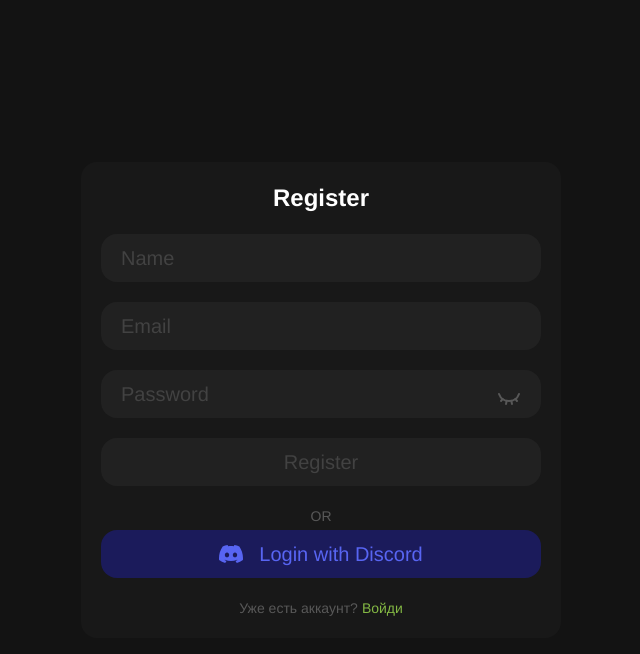
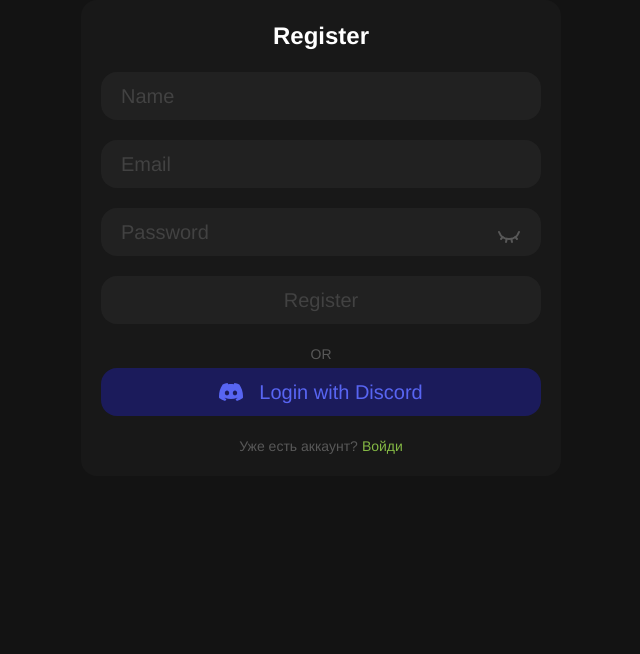
Before and after one commit to Eltarchik/hysers, a Next.js app: page /register in a window 1280 px wide. Shown: the top 654 px of the page, without its empty margins (319-959 px from the left). Built offline with nearby package versions, Linux system fonts and the light colour scheme; no server answers.

Commit message:
header sticky

```diff
--- a/src/app/layout.tsx
+++ b/src/app/layout.tsx
@@ -33,7 +33,7 @@
             className={cn(
                 geistSans.variable,
                 geistMono.variable,
-                "antialiased flex flex-col gap-10 items-center bg-space p-5 h-dvh"
+                "antialiased flex flex-col gap-5 items-center bg-space px-5 pb-5 min-h-dvh"
             )}
         >
             <NextIntlClientProvider>
--- a/src/wigets/Header.tsx
+++ b/src/wigets/Header.tsx
@@ -39,7 +39,7 @@
         },
     })
 
-    return <header className="grid grid-cols-3 xl:grid-cols-[4fr_9fr_4fr] gap-10 h-12 max-w-440 w-full">
+    return <header className="sticky top-0 z-100 grid grid-cols-3 xl:grid-cols-[4fr_9fr_4fr] gap-10 py-5 h-22 max-w-440 w-full bg-space">
         <div className="flex items-center gap-5">
             <Button className="px-0 size-12">
                 <Menu />
@@ -62,7 +62,7 @@
             <div className={cn("flex justify-end flex-1 opacity-0 transition-opacity duration-80 ease-in", !userIsPending && "opacity-100")}>
                 { user
                     ? <UserMetaCard user={user} />
-                    : <SIgnInButton/>
+                    : <SIgnInButton />
                 }
             </div>
         </div>
```
